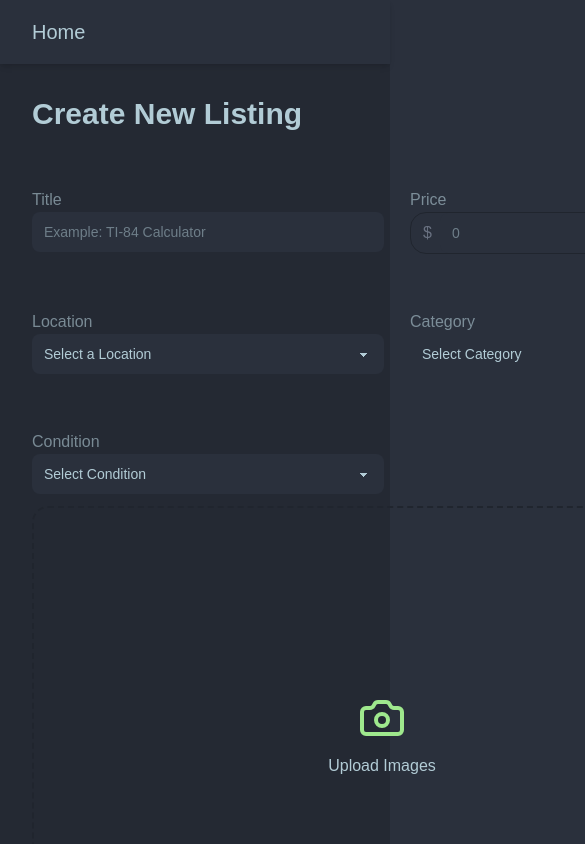
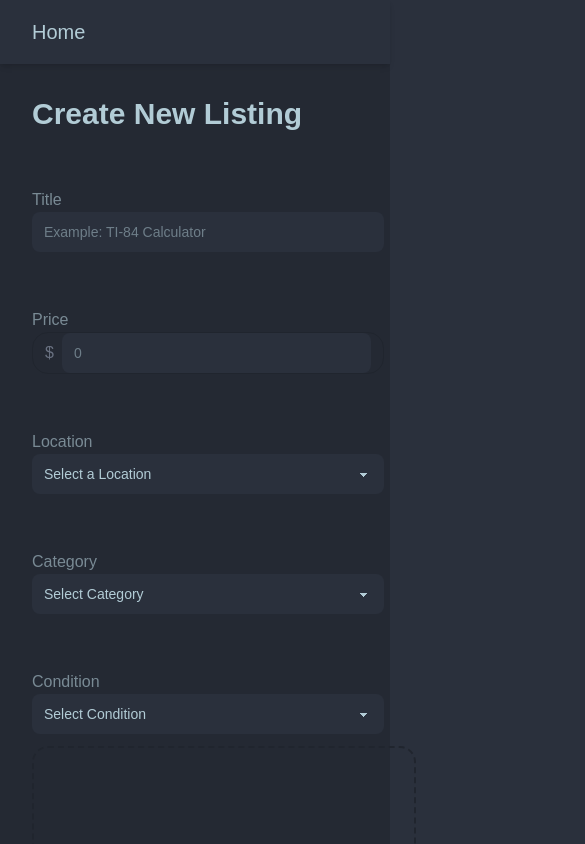
Before and after one commit to TennaThePhantom/Campus-Exchange, a React (Vite) app in the folder Front-End/: page /sell in a window 390 px wide. Shown: the top 844 px of the page, 585 px wide, since content can reach past the window. Built offline with nearby package versions, Linux system fonts and the light colour scheme.

Commit message:
Resize fix

```diff
--- a/Front-End/src/pages/sell_item.jsx
+++ b/Front-End/src/pages/sell_item.jsx
@@ -23,11 +23,11 @@ function SellItem({setPage}) {
             </div>
 
 
-<div className="flex items-start gap-100">
+<div className="flex flex-col lg:flex-row items-start gap-8">
     <div className="flex flex-col gap-3">
 
-        <div className ="grid grid-cols-2 gap-6">
-            <div className="pt-8 pl-8 w-96 flex flex-col">
+        <div className ="grid grid-cols-1 md:grid-cols-2 gap-6">
+            <div className="pt-8 pl-8 w-full max-w-md flex flex-col">
                 <label className="label" >
                     <span className="label-text">Title </span>
                     </label>
@@ -118,7 +118,7 @@ function SellItem({setPage}) {
 
 
 
-            <label className=" flex flex-col h-115 w-175 cursor-pointer border-2 border-dashed rounded-lg ml-8  items-center justify-center">
+            <label className=" flex flex-col h-[450px] w-full maxs-w-2xl cursor-pointer border-2 border-dashed rounded-lg ml-8  items-center justify-center">
             <Camera className="h-12 w-12 text-primary" />
             <p className="mt-3">Upload Images</p>
             <input
@@ -135,10 +135,10 @@ function SellItem({setPage}) {
                 <textarea
 
                 placeholder="Please enter a detailed description of your listed item."
-                className="textarea textarea-bordered w-170 "
+                className="textarea textarea-bordered w-full h-[450px] "
                 ></textarea>
 
-                <div className="flex gap-4 mt-6 pl-15">
+                <div className="flex flex-col sm:flex-row gap-4 mt-6 pl-15">
                  <button type="submit" className=" btn btn-primary w-70">
                         List Item
                     </button>
```
